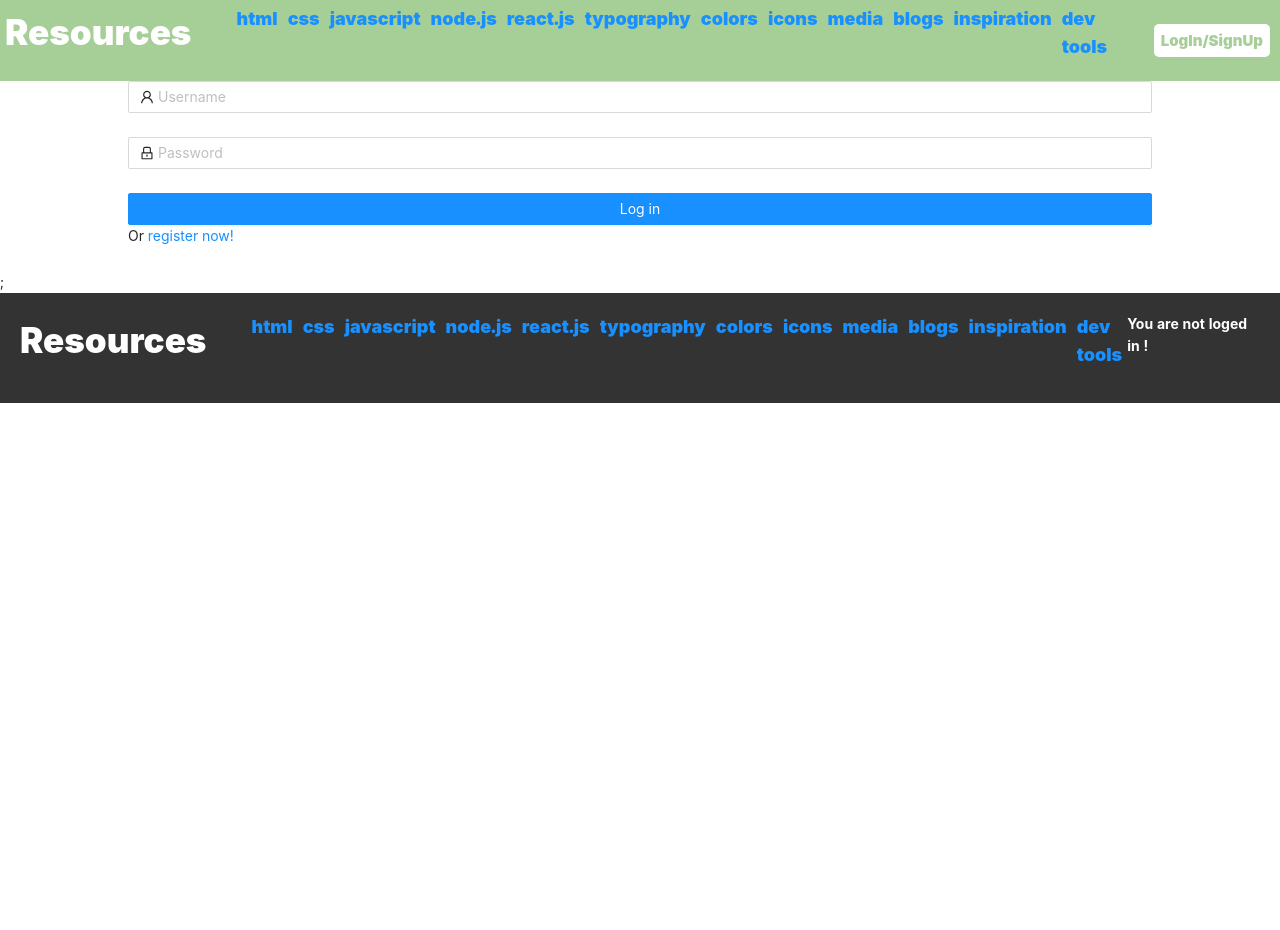
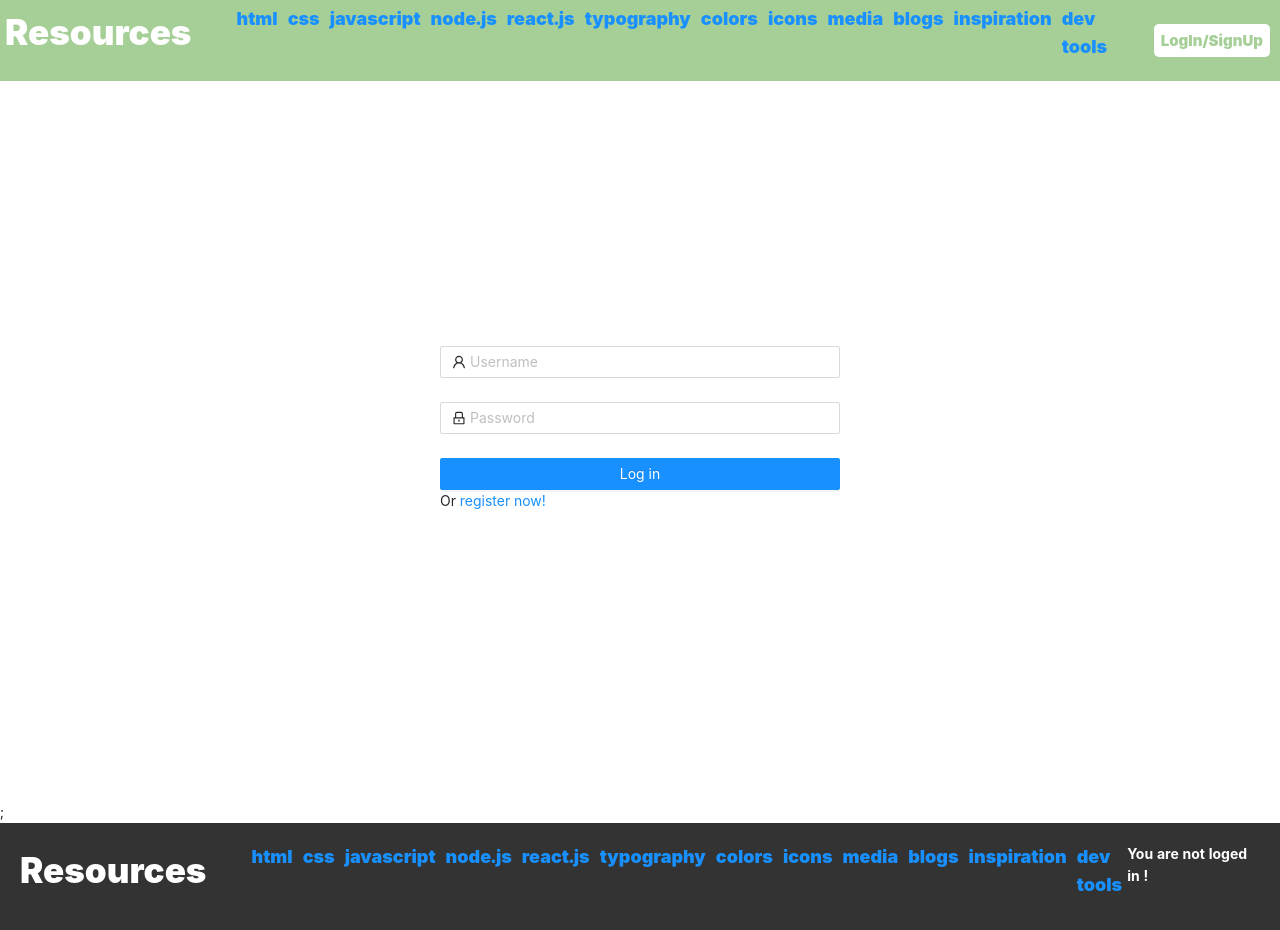
Before and after one commit to valon33/resources-next-app, a Next.js app: page /login in a window 1280 px wide. Shown: the top 930 px of the page. Before the commit the page ends 800 px from the top, so only its background shows below. Built offline with nearby package versions, Linux system fonts and the light colour scheme; no server answers.

Commit message:
refactor: finished with login and signp functions

```diff
--- /dev/null
+++ b/components/auth/Form.js
@@ -0,0 +1,75 @@
+import { LockOutlined, UserOutlined } from "@ant-design/icons";
+import { Button, Form, Input } from "antd";
+import Link from "next/link";
+import { loginUser, signUpUser } from "../../lib/fetch";
+
+const App = ({ login }) => {
+    const onFinish = ({ username, password }) => {
+        login ? loginUser(username, password) : signUpUser(username, password);
+    };
+    return (
+        <div className="wtf">
+            <Form
+                name="normal_login"
+                className="login-form"
+                initialValues={{
+                    remember: true,
+                }}
+                onFinish={onFinish}
+            >
+                <Form.Item
+                    name="username"
+                    rules={[
+                        {
+                            required: true,
+                            message: "Please input your Username!",
+                        },
+                    ]}
+                >
+                    <Input
+                        prefix={
+                            <UserOutlined className="site-form-item-icon" />
+                        }
+                        placeholder="Username"
+                    />
+                </Form.Item>
+                <Form.Item
+                    name="password"
+                    rules={[
+                        {
+                            required: true,
+                            message: "Please input your Password!",
+                        },
+                    ]}
+                >
+                    <Input
+                        prefix={
+                            <LockOutlined className="site-form-item-icon" />
+                        }
+                        type="password"
+                        placeholder="Password"
+                    />
+                </Form.Item>
+                <Form.Item>
+                    <Button
+                        type="primary"
+                        htmlType="submit"
+                        className="login-form-button"
+                    >
+                        {" "}
+                        {login ? "Log in" : "Sign Up"}
+                    </Button>
+                    Or{" "}
+                    <Link href={`${login ? "signup" : "login"}`}>
+                        <a href="">
+                            {login
+                                ? "register now!"
+                                : "Login with existing account"}
+                        </a>
+                    </Link>
+                </Form.Item>
+            </Form>
+        </div>
+    );
+};
+export default App;
--- a/lib/fetch.js
+++ b/lib/fetch.js
@@ -1,3 +1,5 @@
+import { signIn } from "next-auth/react";
+
 export async function fetchAll(host) {
     let httProtocol;
     if (host.startsWith("localhost")) {
@@ -37,3 +39,36 @@ export async function fetchByTagName(resource, host) {
 
     return filteredData;
 }
+
+export async function loginUser(enteredEmail, enteredPassword) {
+    try {
+        await signIn("credentials", {
+            redirect: false,
+            email: enteredEmail,
+            password: enteredPassword,
+        });
+    } catch (error) {
+        console.log(error);
+    }
+}
+export async function signUpUser(enteredEmail, enteredPassword) {
+    try {
+        const response = await fetch("/api/auth/signup", {
+            method: "POST",
+            body: JSON.stringify({ enteredEmail, enteredPassword }),
+            headers: {
+                "Content-Type": "application/json",
+            },
+        });
+
+        const data = await response.json();
+
+        if (!response.ok) {
+            throw new Error(data.message || "Something went wrong!");
+        }
+
+        return data;
+    } catch (error) {
+        console.log(error);
+    }
+}
--- a/pages/login.js
+++ b/pages/login.js
@@ -1,70 +1,7 @@
-// import React from "react";
-// import Login from "../components/Login/Login"
+import { loginUser, signUpUser } from "../lib/fetch";
+import Form from "../components/auth/Form";
 
-// const test = () => {
-
-//     return <Login />;
-// };
-
-// export default test;
-import { LockOutlined, UserOutlined } from "@ant-design/icons";
-import { Button, Checkbox, Form, Input } from "antd";
-
-const App = () => {
-  const onFinish = (values) => {
-    console.log("Received values of form: ", values);
-  };
-  return (
-    <div style={{ maxWidth: "80%", margin: "0 auto" }}>
-      <Form
-        name="normal_login"
-        className="login-form"
-        initialValues={{
-          remember: true,
-        }}
-        onFinish={onFinish}
-      >
-        <Form.Item
-          name="username"
-          rules={[
-            {
-              required: true,
-              message: "Please input your Username!",
-            },
-          ]}
-        >
-          <Input
-            prefix={<UserOutlined className="site-form-item-icon" />}
-            placeholder="Username"
-          />
-        </Form.Item>
-        <Form.Item
-          name="password"
-          rules={[
-            {
-              required: true,
-              message: "Please input your Password!",
-            },
-          ]}
-        >
-          <Input
-            prefix={<LockOutlined className="site-form-item-icon" />}
-            type="password"
-            placeholder="Password"
-          />
-        </Form.Item>
-        <Form.Item>
-          <Button
-            type="primary"
-            htmlType="submit"
-            className="login-form-button"
-          >
-            Log in
-          </Button>
-          Or <a href="">register now!</a>
-        </Form.Item>
-      </Form>
-    </div>
-  );
+const SignUp = () => {
+    return <Form login />;
 };
-export default App;
+export default SignUp;
--- a/styles/globals.css
+++ b/styles/globals.css
@@ -40,10 +40,20 @@ li {
   box-sizing: border-box;
 }
 
+.wtf {
+  max-width: 80%;
+  min-height: 90vh;
+  margin: 0 auto;
+  padding: 120px 0;
+  display: flex;
+  justify-content: center;
+  align-items: center;
+}
+
 .login-form {
   min-width: 400px;
+  height: max-content;
   margin: 0 auto;
-  /* padding: 100px; */
 }
 
 .login-form-button {
```
Also changed, not shown: pages/signup.js (+4 -5 lines), components/auth/AuthFom.js (line endings or trailing spaces), 1 other file (tests, documents, lock files or other folders).
